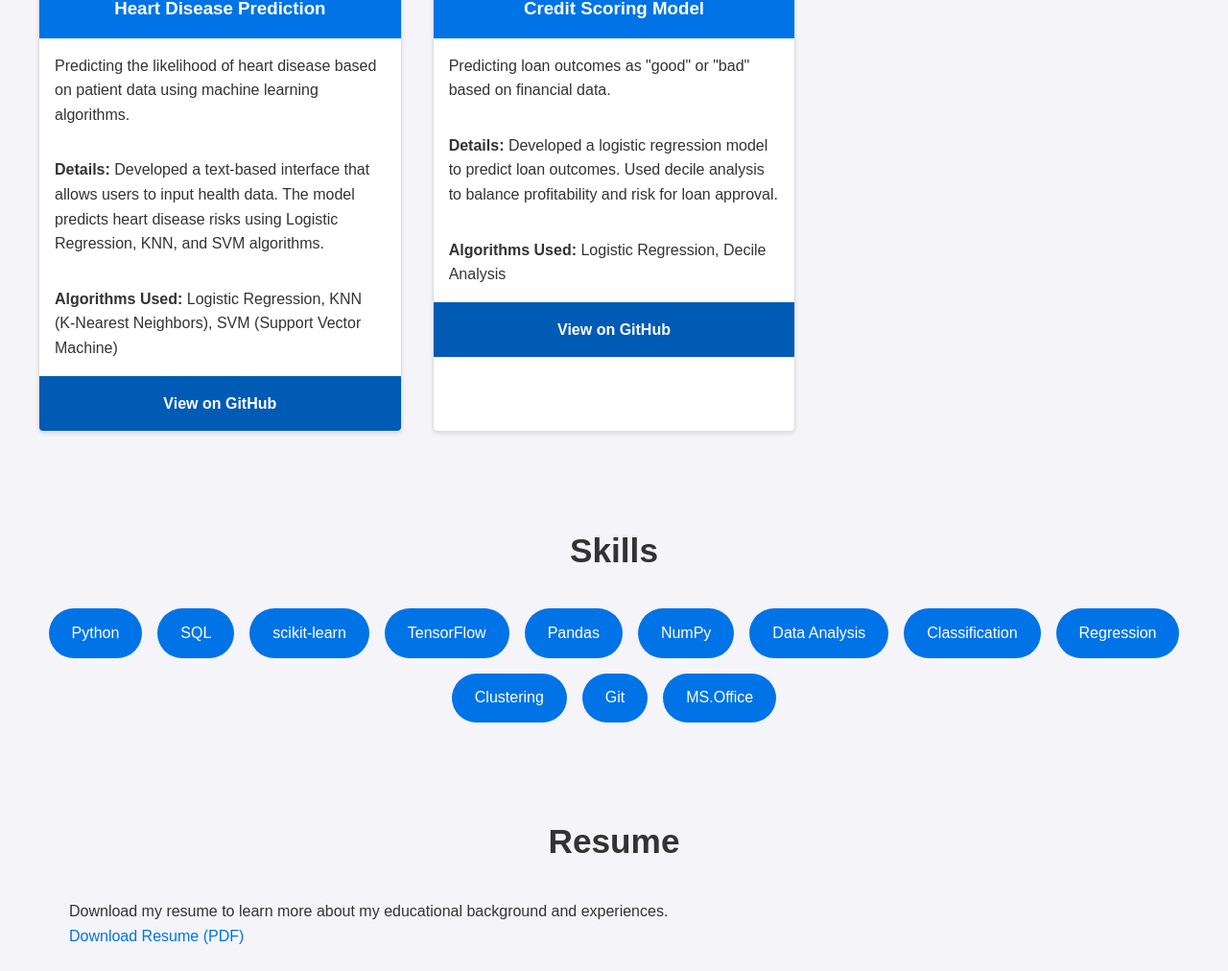
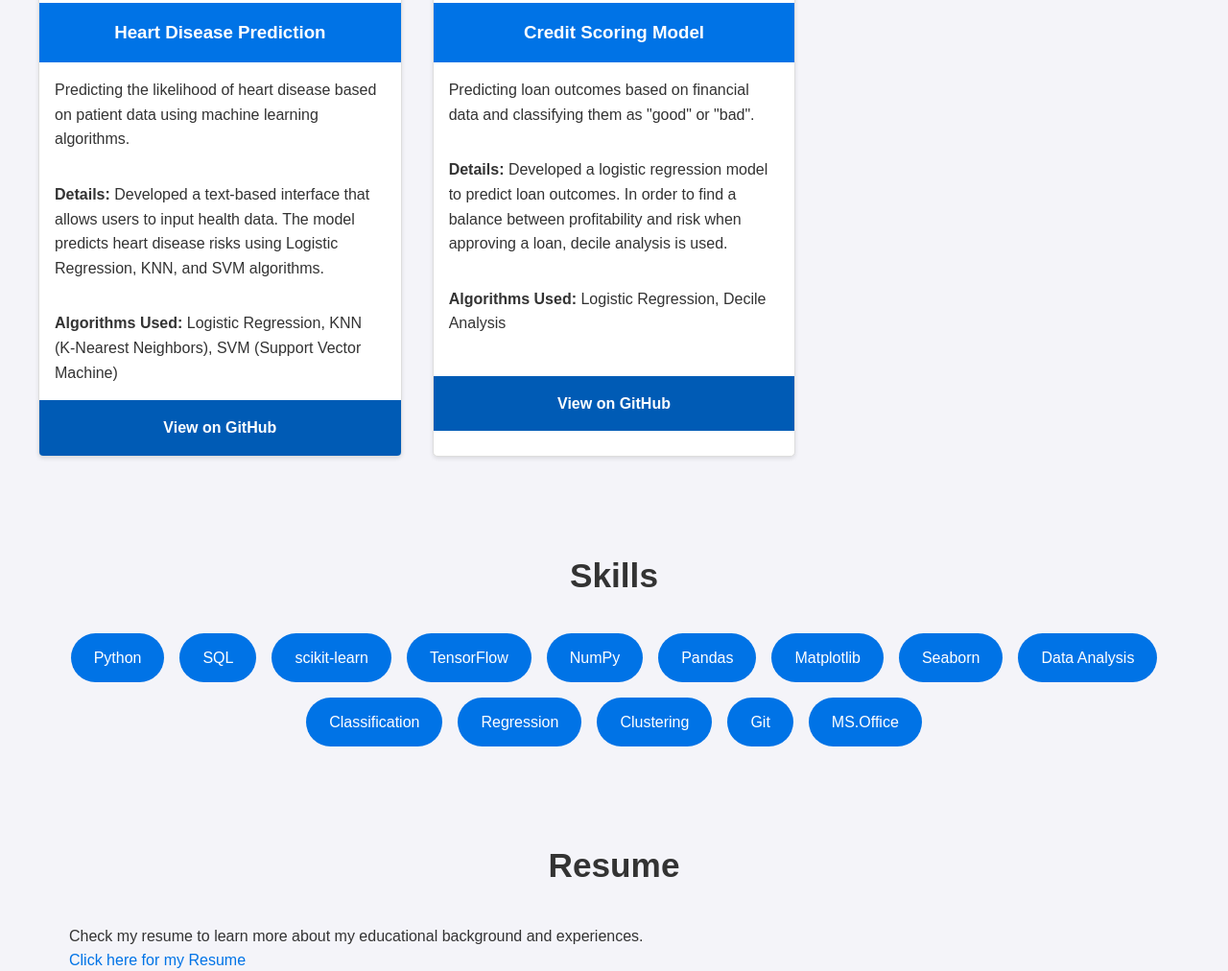
Before and after one commit to Mansura28/portfolio, a plain HTML site: page index.html in a window 1280 px wide. Shown: the part 1681-2693 px from the top of the page at 96% size. Drawn offline with Linux system fonts and the light colour scheme; files whose address does not match are found by name.

Commit message:
index.html

```diff
--- a/index.html
+++ b/index.html
@@ -278,12 +278,12 @@
                 <div class="project-card">
                     <img src="imgs/IGFFI.PNG" alt="Ingredients Generation">
                     <h3>Ingredients Generation from Food Images</h3>
-                    <p>Generating food ingredients from food images using deep learning models.</p>
+                    <p>Generating the main food ingredients from a food image using deep learning models.</p>
                     <p><strong>Details:</strong>
                         Used ResNet-50 for feature extraction and trained a custom FoodGenerator neural network. Built a
                         Streamlit interface for interactive prediction.
                     </p>
-                    <p><strong>Algorithms Used:</strong> ResNet-50, FoodGenerator Neural Network</p>
+                    <p><strong>Algorithms Used:</strong> ResNet-50, FoodGenerator Neural Network (a custom neural network)</p>
                     <a href="#">View on GitHub</a>
                 </div>
                 <!-- Project 3 -->
@@ -296,7 +296,7 @@
                         Extracted MFCC features from speech and used an LSTM model for emotion classification with a
                         good accuracy. The model was trained using a large dataset of audio samples.
                     </p>
-                    <p><strong>Algorithms Used:</strong> LSTM, MFCC (Mel-frequency cepstral coefficients)</p>
+                    <p><strong>Algorithms Used:</strong> LSTM (Long Short-Term Memory), MFCC (Mel-frequency cepstral coefficients)</p>
                     <a href="https://github.com/Mansura28/Emotion-Recognition-from-Speech">View on GitHub</a>
                 </div>
                 <!-- Project 4 -->
@@ -317,12 +317,12 @@
                 <div class="project-card">
                     <img src="imgs/CSM.jpg" alt="Credit Scoring Model">
                     <h3>Credit Scoring Model</h3>
-                    <p>Predicting loan outcomes as "good" or "bad" based on financial data.</p>
+                    <p>Predicting loan outcomes based on financial data and classifying them as "good" or "bad".</p>
                     <p><strong>Details:</strong>
-                        Developed a logistic regression model to predict loan outcomes. Used decile analysis to balance
-                        profitability and risk for loan approval.
+                        Developed a logistic regression model to predict loan outcomes. In order to find a balance
+                        between profitability and risk when approving a loan, decile analysis is used.
                     </p>
-                    <p><strong>Algorithms Used:</strong> Logistic Regression, Decile Analysis</p>
+                    <p><strong>Algorithms Used:</strong> Logistic Regression, Decile Analysis <br> <br></p>
                     <a href="https://github.com/Mansura28/Credit-Scoring-Model">View on GitHub</a>
                 </div>
             </div>
@@ -338,8 +338,10 @@
                 <li>SQL</li>
                 <li>scikit-learn</li>
                 <li>TensorFlow</li>
+                <li>NumPy</li>
                 <li>Pandas</li>
-                <li>NumPy</li>
+                <li>Matplotlib</li>
+                <li>Seaborn</li>
                 <li>Data Analysis</li>
                 <li>Classification</li>
                 <li>Regression</li>
@@ -353,8 +355,8 @@
     <!-- Resume Section -->
     <section id="resume" class="container">
         <h2>Resume</h2>
-        <p>Download my resume to learn more about my educational background and experiences.</p>
-        <a href="Mansura%20Mokbul_Resume.pdf" target="_blank" style="color: #0073e6;">Download Resume (PDF)</a>
+        <p>Check my resume to learn more about my educational background and experiences.</p>
+        <a href="assets/Mansura%20Mokbul_Resume.pdf" target="_blank" style="color: #0073e6;">Click here for my Resume</a>
     </section>
 
     <!-- Contact Section -->
```
